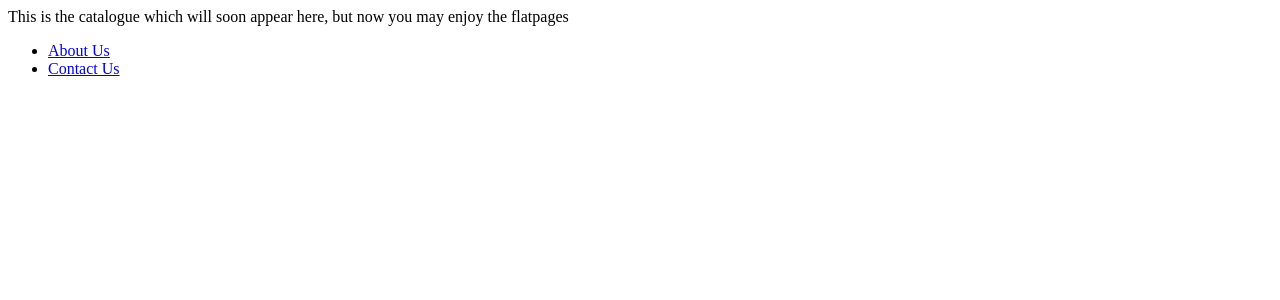
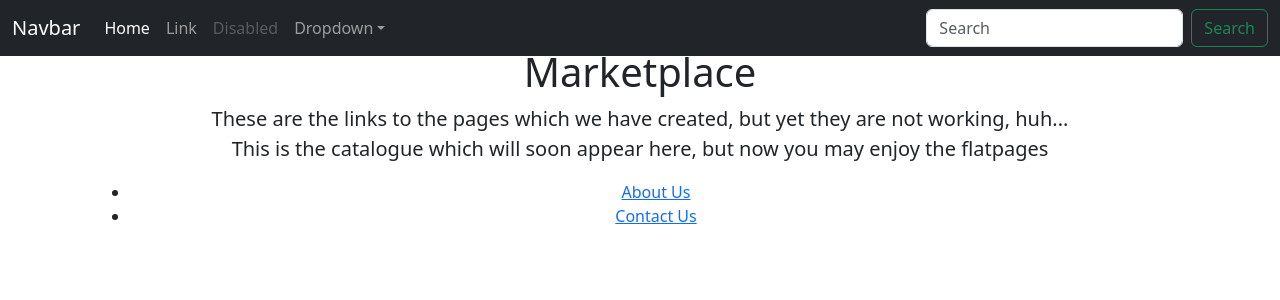
Before and after one commit to thinknetica-django-lab-01/Kategkate, a Django app: page / in a window 1280 px wide. Shown: the top 300 px of the page. Run offline with Django 3.2, Linux system fonts and the light colour scheme; some libraries are stand-ins or nearby versions.

Commit message:
Please, help me with Base, Index and starter

```diff
--- /dev/null
+++ b/main/shop/static/css/starter.css
@@ -0,0 +1,3 @@
+body {
+  padding-top: 5rem;
+}
--- /dev/null
+++ b/main/shop/templates/base.html
@@ -0,0 +1,93 @@
+<!doctype html>
+<html lang="en">
+<head>
+    <meta charset="utf-8">
+    <meta name="viewport" content="width=device-width, initial-scale=1">
+    <meta name="description" content="">
+    <meta name="author" content="Mark Otto, Jacob Thornton, and Bootstrap contributors">
+    <meta name="generator" content="Hugo 0.80.0">
+    <title>Starter Template · Bootstrap v5.0</title>
+
+    <link rel="canonical" href="https://getbootstrap.com/docs/5.0/examples/starter-template/">
+
+
+
+    <!-- Bootstrap core CSS -->
+    <link href="../assets/dist/css/bootstrap.min.css" rel="stylesheet">
+
+    <style>
+      .bd-placeholder-img {
+        font-size: 1.125rem;
+        text-anchor: middle;
+        -webkit-user-select: none;
+        -moz-user-select: none;
+        user-select: none;
+      }
+
+      @media (min-width: 768px) {
+        .bd-placeholder-img-lg {
+          font-size: 3.5rem;
+        }
+      }
+    </style>
+
+
+    <!-- Custom styles for this template -->
+    <link href="starter-template.css" rel="stylesheet">
+</head>
+<body>
+
+<nav class="navbar navbar-expand-md navbar-dark bg-dark fixed-top">
+    <div class="container-fluid">
+        <a class="navbar-brand" href="#">Navbar</a>
+        <button class="navbar-toggler" type="button" data-bs-toggle="collapse" data-bs-target="#navbarsExampleDefault" aria-controls="navbarsExampleDefault" aria-expanded="false" aria-label="Toggle navigation">
+            <span class="navbar-toggler-icon"></span>
+        </button>
+
+        <div class="collapse navbar-collapse" id="navbarsExampleDefault">
+            <ul class="navbar-nav me-auto mb-2 mb-md-0">
+                <li class="nav-item">
+                    <a class="nav-link active" aria-current="page" href="#">Home</a>
+                </li>
+                <li class="nav-item">
+                    <a class="nav-link" href="#">Link</a>
+                </li>
+                <li class="nav-item">
+                    <a class="nav-link disabled" href="#" tabindex="-1" aria-disabled="true">Disabled</a>
+                </li>
+                <li class="nav-item dropdown">
+                    <a class="nav-link dropdown-toggle" href="#" id="dropdown01" data-bs-toggle="dropdown" aria-expanded="false">Dropdown</a>
+                    <ul class="dropdown-menu" aria-labelledby="dropdown01">
+                        <li><a class="dropdown-item" href="#">Action</a></li>
+                        <li><a class="dropdown-item" href="#">Another action</a></li>
+                        <li><a class="dropdown-item" href="#">Something else here</a></li>
+                    </ul>
+                </li>
+            </ul>
+            <form class="d-flex">
+                <input class="form-control me-2" type="search" placeholder="Search" aria-label="Search">
+                <button class="btn btn-outline-success" type="submit">Search</button>
+            </form>
+        </div>
+    </div>
+</nav>
+
+<main class="container">
+
+    <div class="starter-template text-center py-5 px-3">
+        <h1>Marketplace</h1>
+        <p class="lead">These are the links to the pages which we have created, but yet they are not working, huh...<br> This is the catalogue which will soon appear here, but now you may enjoy the flatpages
+        <ul>
+            <li><a href="/">About Us</a></li>
+            <li><a href="/">Contact Us</a></li>
+        </ul></p>
+    </div>
+
+</main><!-- /.container -->
+
+
+<script src="../assets/dist/js/bootstrap.bundle.min.js"></script>
+
+
+</body>
+</html>
--- a/main/shop/templates/index.html
+++ b/main/shop/templates/index.html
@@ -1,14 +1,23 @@
-<!DOCTYPE html>
+{% extends 'base.html' %}
+
+{% load static %}
 <html lang="en">
 <head>
     <meta charset="UTF-8">
-    <title>hello my dear shop</title>
+    <title>Hello My Dear Shop</title>
+    <link rel="stylesheet" href="//maxcdn.bootstrapcdn.com/bootstrap/3.2.0/css/bootstrap.min.css">
+    <link rel="stylesheet" href="//maxcdn.bootstrapcdn.com/bootstrap/3.2.0/css/bootstrap-theme.min.css">
+    <link rel="stylesheet" href="{% static 'css/blog.css' %}">
 </head>
 <body>
-This is the catalogue which will soon appear here, but now you may enjoy the flatpages
-<ul>
-    <li><a href="/">About Us</a></li>
-    <li><a href="/">Contact Us</a></li>
-</ul>
+<div class="starter-template text-center py-5 px-3">
+    <h1>Marketplace</h1>
+    <p class="lead">These are the links to the pages which we have created, but yet they are not working, huh...<br> This is the catalogue which will soon appear here, but now you may enjoy the flatpages
+    <ul>
+        <li><a href="/">About Us</a></li>
+        <li><a href="/">Contact Us</a></li>
+    </ul>
+    </p>
+</div>
 </body>
 </html>
```
